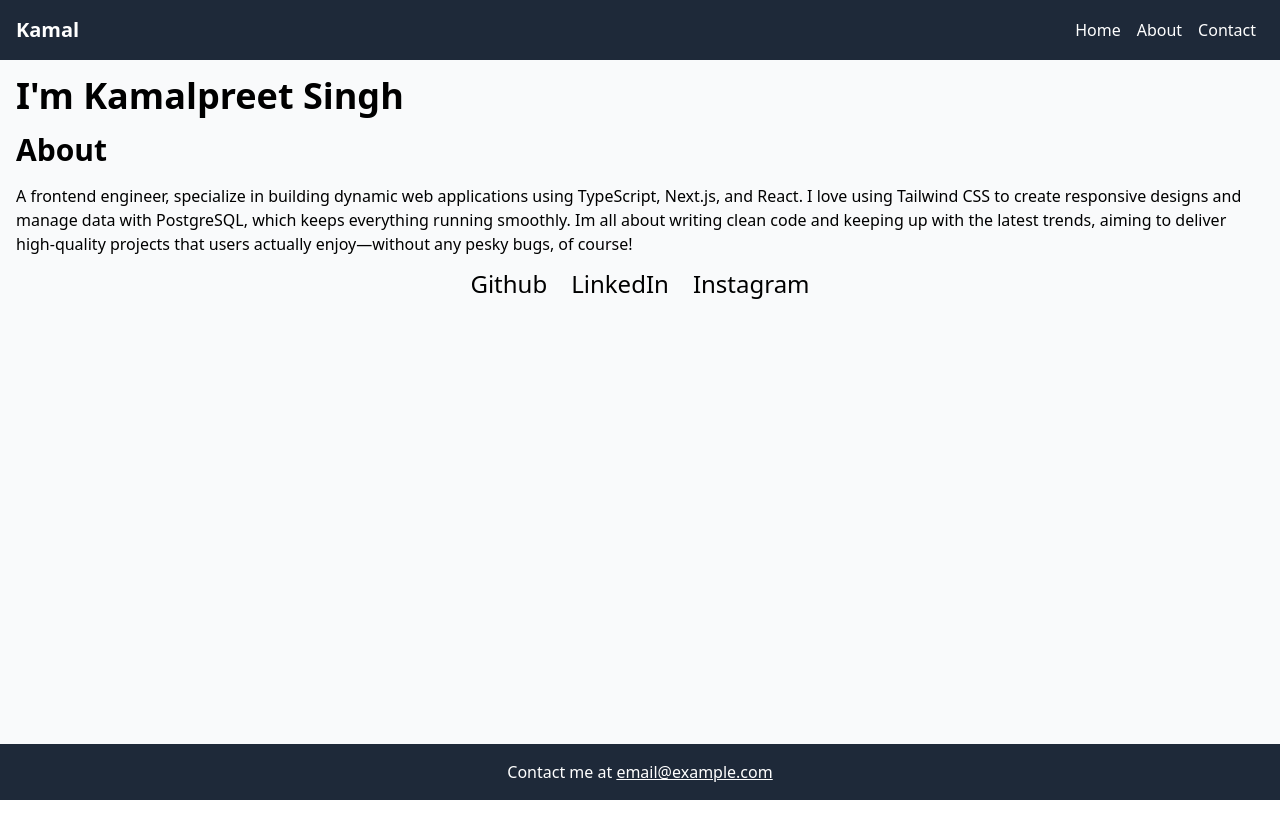
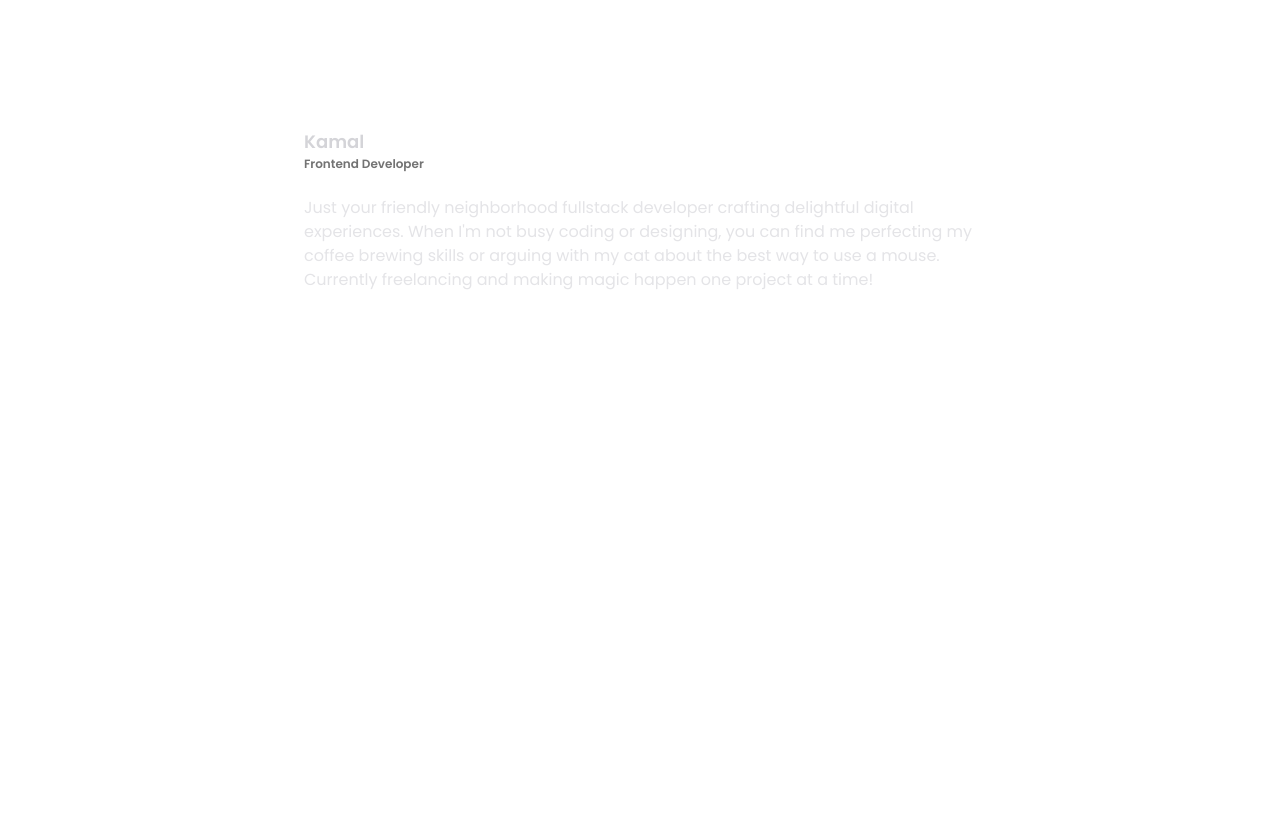
Before and after one commit to Kamaldevgn/project1, a Next.js app: page / in a window 1280 px wide. Shown: the top 838 px of the page. Before the commit the page ends 800 px from the top, so only its background shows below. Built offline with nearby package versions, Linux system fonts and the light colour scheme.

Commit message:
Worked on the Introduction part

```diff
--- a/app/globals.css
+++ b/app/globals.css
@@ -1,27 +1,31 @@
 @import "tailwindcss";
 
-/* :root {
-  font-family: var(--font-poppins), sans-serif;
+/* Set light mode variables */
+:root {
+  --font-poppins: 'Poppins', sans-serif;
   --background: #ffffff;
   --foreground: #171717;
+  font-family: var(--font-poppins), sans-serif;
 }
 
-@theme inline {
-  --color-background: var(--background);
-  --color-foreground: var(--foreground);
-  --font-sans: var(--font-geist-sans);
-  --font-mono: var(--font-geist-mono);
-}
-
+/* Dark mode using prefers-color-scheme */
 @media (prefers-color-scheme: dark) {
   :root {
-    --background: #0a0a0a;
+    --background: #141414;
     --foreground: #ededed;
   }
 }
 
+/* Apply variables using Tailwind utility classes */
+@theme inline {
+  --color-background: var(--background);
+  --color-foreground: var(--foreground);
+  --font-sans: var(--font-poppins);
+}
+
+/* Apply global styles */
 body {
-  background: var(--background);
-  color: var(--foreground);
-  font-family: Arial, Helvetica, sans-serif;
-} */
+  background: var(--color-background);
+  color: var(--color-foreground);
+  font-family: var(--font-sans), sans-serif;
+}
--- a/app/layout.js
+++ b/app/layout.js
@@ -18,12 +18,16 @@ import Footer from '@/components/Footer';
 export default function Layout({ children }) {
   return (
     <html lang="en">
-      <body>
-        <div className="min-h-screen flex flex-col bg-gray-50">
-          <Header />
-          <main className="flex-1 container mx-auto p-4">{children}</main>
-          <Footer />
-        </div>
+      <body className="bg-[#141414]">
+        <main className="mx-auto py-32 relative max-w-2xl min-h-screen overflow-hidden sm:overflow-visible px-6 sm:px-0">
+          <div className="min-h-screen flex flex-col">
+            {/* <Header /> */}
+            <main>
+              {children}
+            </main>
+            {/* <Footer /> */}
+          </div>
+        </main>
       </body>
     </html>
   );
--- a/app/page.js
+++ b/app/page.js
@@ -1,14 +1,14 @@
 export default function Home() {
   return (
     <section>
-      <h1 className="text-4xl font-bold mb-4">I'm Kamalpreet Singh</h1>
-      <h2 className="text-3xl font-bold mb-4">About</h2>
-      <p>A frontend engineer, specialize in building dynamic web applications using TypeScript, Next.js, and React. I love using Tailwind CSS to create responsive designs and manage data with PostgreSQL, which keeps everything running smoothly. Im all about writing clean code and keeping up with the latest trends, aiming to deliver high-quality projects that users actually enjoy—without any pesky bugs, of course!</p>
-      <div className="pt-3 flex justify-center">
-        <a href="" className="px-3 text-2xl">Github</a>
-        <a href="" className="px-3 text-2xl">LinkedIn</a>
-        <a href="" className="px-3 text-2xl">Instagram</a>
+      {/* introduction section */}
+      <div className="flex flex-col w-full h-full">
+        <p className="text-lg font-semibold text-zinc-300 ">Kamal</p>
+        <p className="text-xs font-semibold text-neutral-500 font-poppins">Frontend Developer</p>
+        <div className="w-auto text-zinc-200 text-base font-poppins py-6">
+          <p>Just your friendly neighborhood fullstack developer crafting delightful digital experiences. When I'm not busy coding or designing, you can find me perfecting my coffee brewing skills or arguing with my cat about the best way to use a mouse. Currently freelancing and making magic happen one project at a time!</p>
+        </div>
       </div>
-          </section>
+    </section>
   );
 }
--- a/eslint.config.mjs
+++ b/eslint.config.mjs
@@ -9,6 +9,13 @@ const compat = new FlatCompat({
   baseDirectory: __dirname,
 });
 
-const eslintConfig = [...compat.extends("next/core-web-vitals")];
+const eslintConfig = [
+  ...compat.extends("next/core-web-vitals"),
+  {
+    rules: {
+      "react/no-unescaped-entities": "off",
+    },
+  },
+];
 
 export default eslintConfig;
```
